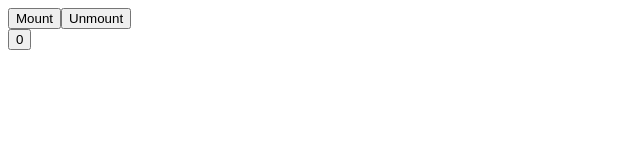
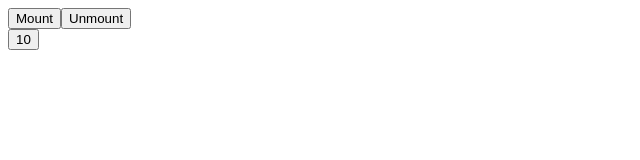
Before and after one commit to diegochavez/react-fundamentals, a React app: page / in a window 1280 px wide. Both pictures are taken after a click on the button "Mount". Shown: the top 160 px of the page, without its empty margins (0-640 px from the left). Built offline with nearby package versions, Linux system fonts and the light colour scheme.

Commit message:
Mounting usage

```diff
--- a/state_basics/App.js
+++ b/state_basics/App.js
@@ -11,17 +11,21 @@ class App extends React.Component {
 		this.setState({val: this.state.val +1})
 	}
 	componentWillMount(){
-		console.log('Mounting');
+		this.setState({m: 2})
 	}
 	render(){
 		console.log('rendering');
-		return <button onClick={this.update}>{this.state.val}</button>
+		return <button onClick={this.update}>
+		{this.state.val * this.state.m}
+		</button>
 	}
 	componentDidMount() {
-		console.log('Mounted');
+		this.inc = setInterval(this.update,500)
+		// We have the dom ready.
+		//console.log(ReactDOM.findDOMNode(this));
 	}
 	componentWillUnmount() {
-		console.log('Bye!');
+		clearInterval(this.inc)
 	}
 }
 
```
